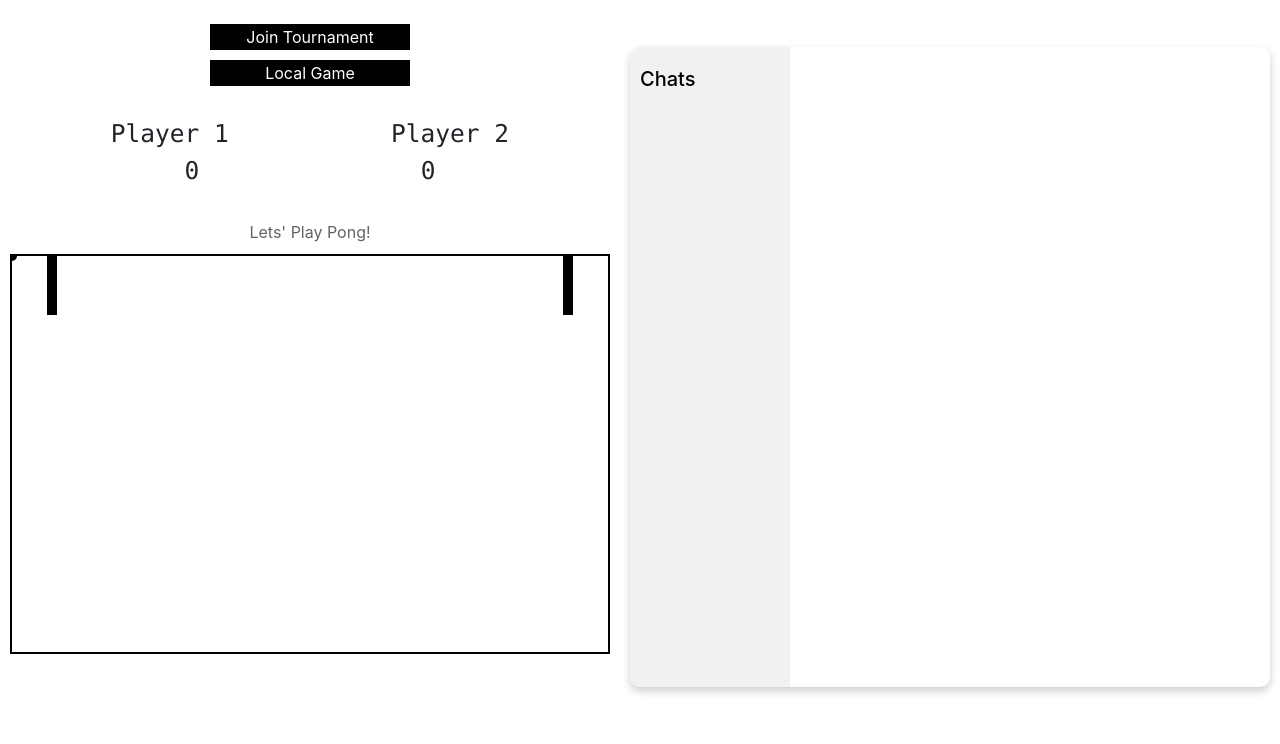
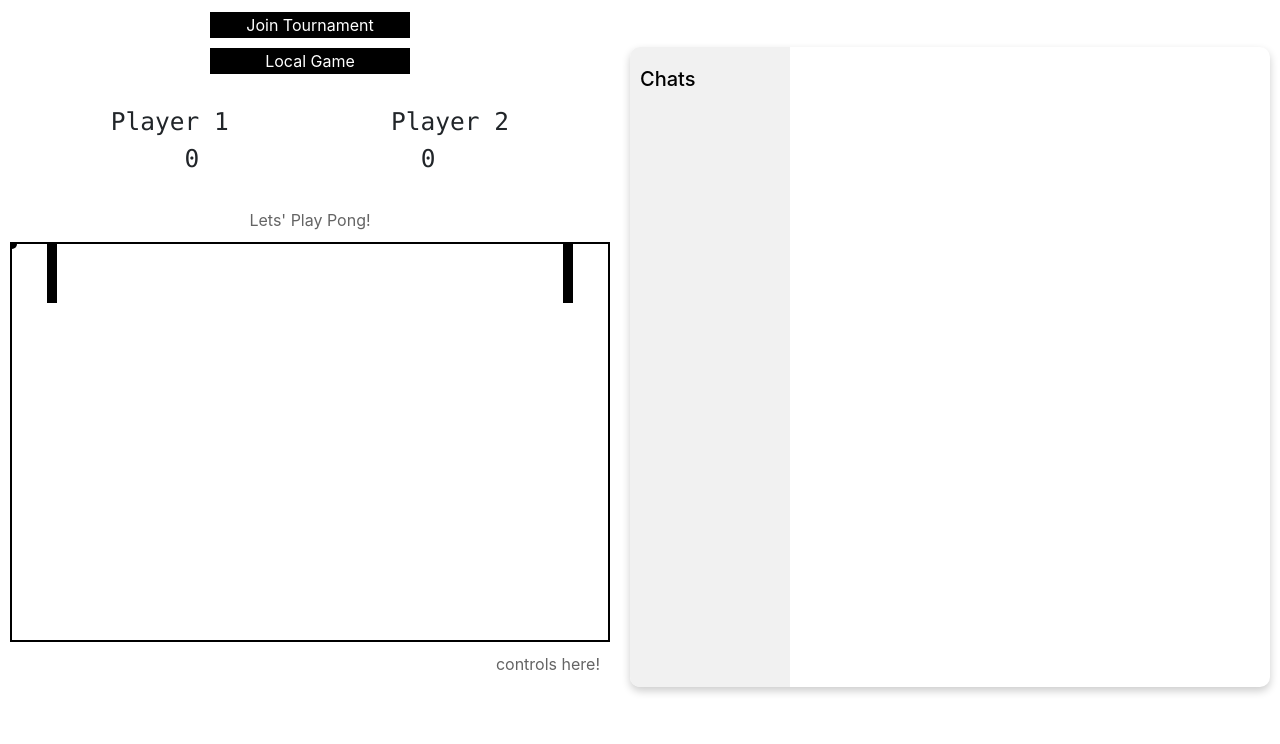
Before and after one commit to JeremyChooCK/Online-Multiplayer-Pong, a Python web app: template django/frontend/templates/index.html in a window 1280 px wide. Shown: the part 56-800 px from the top of the page. Run offline with Jinja, Linux system fonts and the light colour scheme; the template is opened without the code that fills it, so the values that code supplies are empty; some libraries are stand-ins or nearby versions.

Commit message:
added game control placeholders

```diff
--- a/django/frontend/static/css/game.css
+++ b/django/frontend/static/css/game.css
@@ -86,3 +86,11 @@
     border: none;
     cursor: pointer;
 }
+
+
+#controls {
+    color: rgb(100, 100, 100);
+    font-size: 16px;
+    text-align: right;
+    margin-right: 20px;
+}
--- a/django/frontend/templates/index.html
+++ b/django/frontend/templates/index.html
@@ -149,6 +149,8 @@
             <div id="paddle2" class="paddle"></div>
             <div id="ball"></div>
         </div>
+
+        <div id="controls"> controls here! </div>
     </div>
 
         <!-- Chat Interface -->
```
